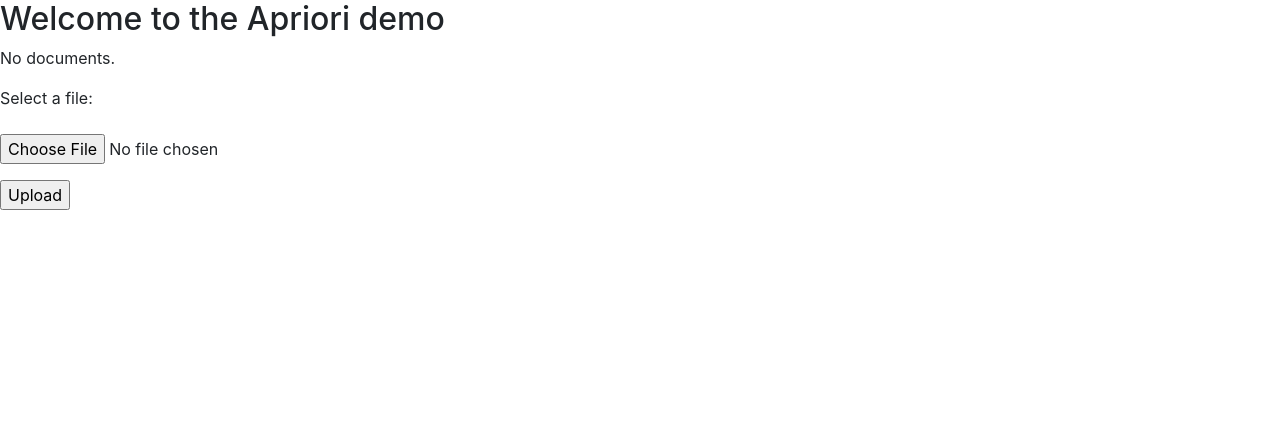
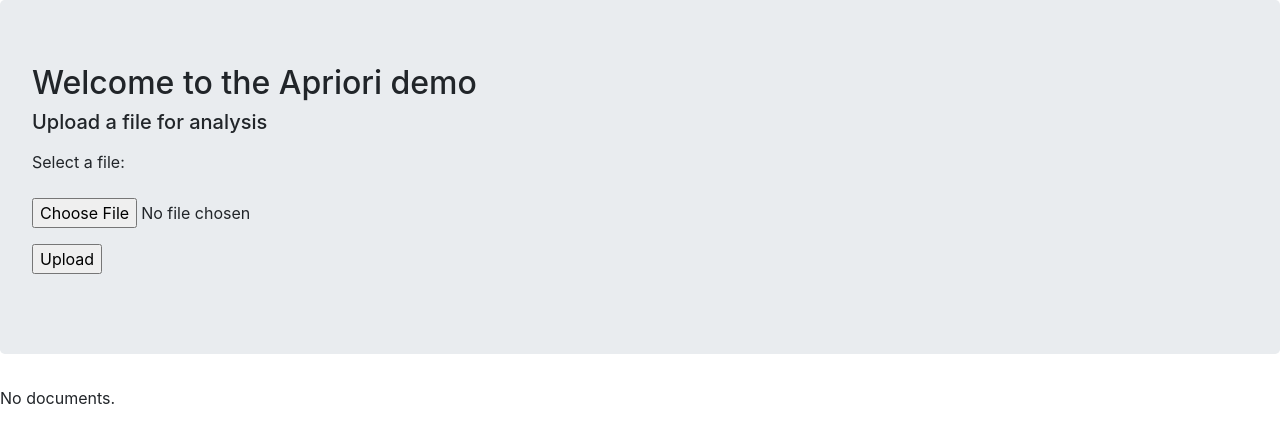
Before and after one commit to JavaKoala/aprioridemo, a Django app: page /apriori/ in a window 1280 px wide. Shown: the top 443 px of the page. Run offline with Django 3.2, Linux system fonts and the light colour scheme; data that the repository does not hold is empty; some libraries are stand-ins or nearby versions.

Commit message:
Updated CSS in index

```diff
--- a/apriori/templates/apriori/index.html
+++ b/apriori/templates/apriori/index.html
@@ -1,27 +1,9 @@
 {% extends "apriori/base.html" %}
 
 {% block content %}
-    <h2>Welcome to the Apriori demo</h2>
-    <!-- List of uploaded documents -->
-    {% if data_sets %}
-        <h4>All data sets in the database:</h4>
-        <table id="data-table">
-            <thead>
-                <tr>
-                    <th>File</th>
-                </tr>
-            </thead>
-            <tbody>
-                {% for data_set in data_sets %}
-                    <tr>
-                        <td><a href="{% url 'show' data_set.id %}">{{ data_set.datafile.name }}</a></td>
-                    </tr>
-                {% endfor %}
-            </tbody>
-        </table>
-    {% else %}
-        <p>No documents.</p>
-    {% endif %}
+    <div class="jumbotron">
+        <h2 class="display-5">Welcome to the Apriori demo</h2>
+        <h5>Upload a file for analysis</h5>
 
         <form action="{% url 'index' %}" method="post" enctype="multipart/form-data">
             {% csrf_token %}
@@ -37,4 +19,28 @@
 
             <p><input type="submit" value="Upload"/></p>
         </form>
+    </div>
+
+    {% if data_sets %}
+    <h4 class="d-flex justify-content-center w-75">All data sets in the database:</h4>
+        <div class="d-flex justify-content-center w-75">
+
+            <table id="data-table" class="table table-striped table-bordered">
+                <thead>
+                    <tr>
+                        <th>File</th>
+                    </tr>
+                </thead>
+                <tbody>
+                    {% for data_set in data_sets %}
+                        <tr>
+                            <td><a href="{% url 'show' data_set.id %}">{{ data_set.datafile.name }}</a></td>
+                        </tr>
+                    {% endfor %}
+                </tbody>
+            </table>
+        </div>
+    {% else %}
+        <p>No documents.</p>
+    {% endif %}
 {% endblock %}
```
Lines whose indentation alone changed are shown as unchanged.
